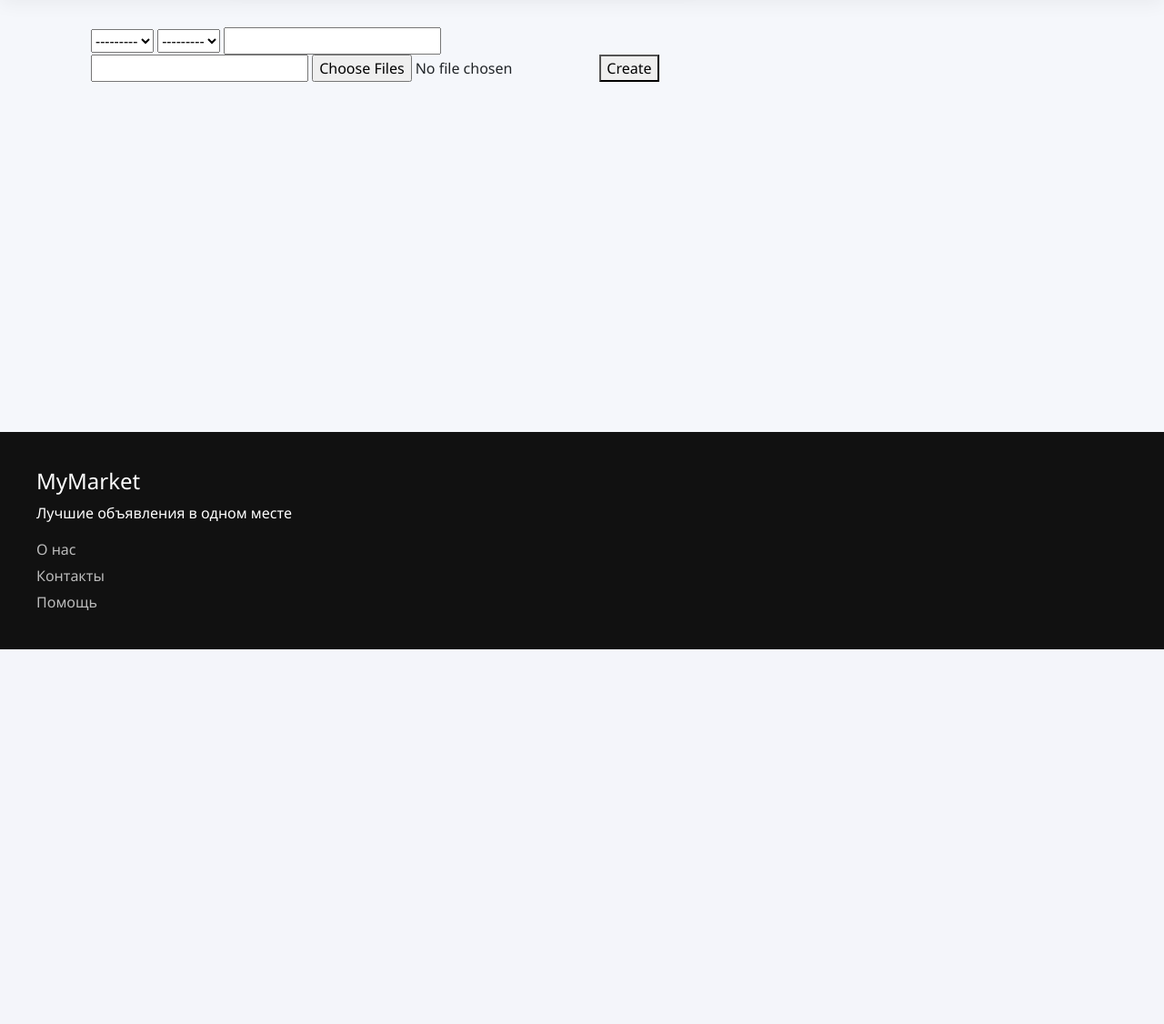
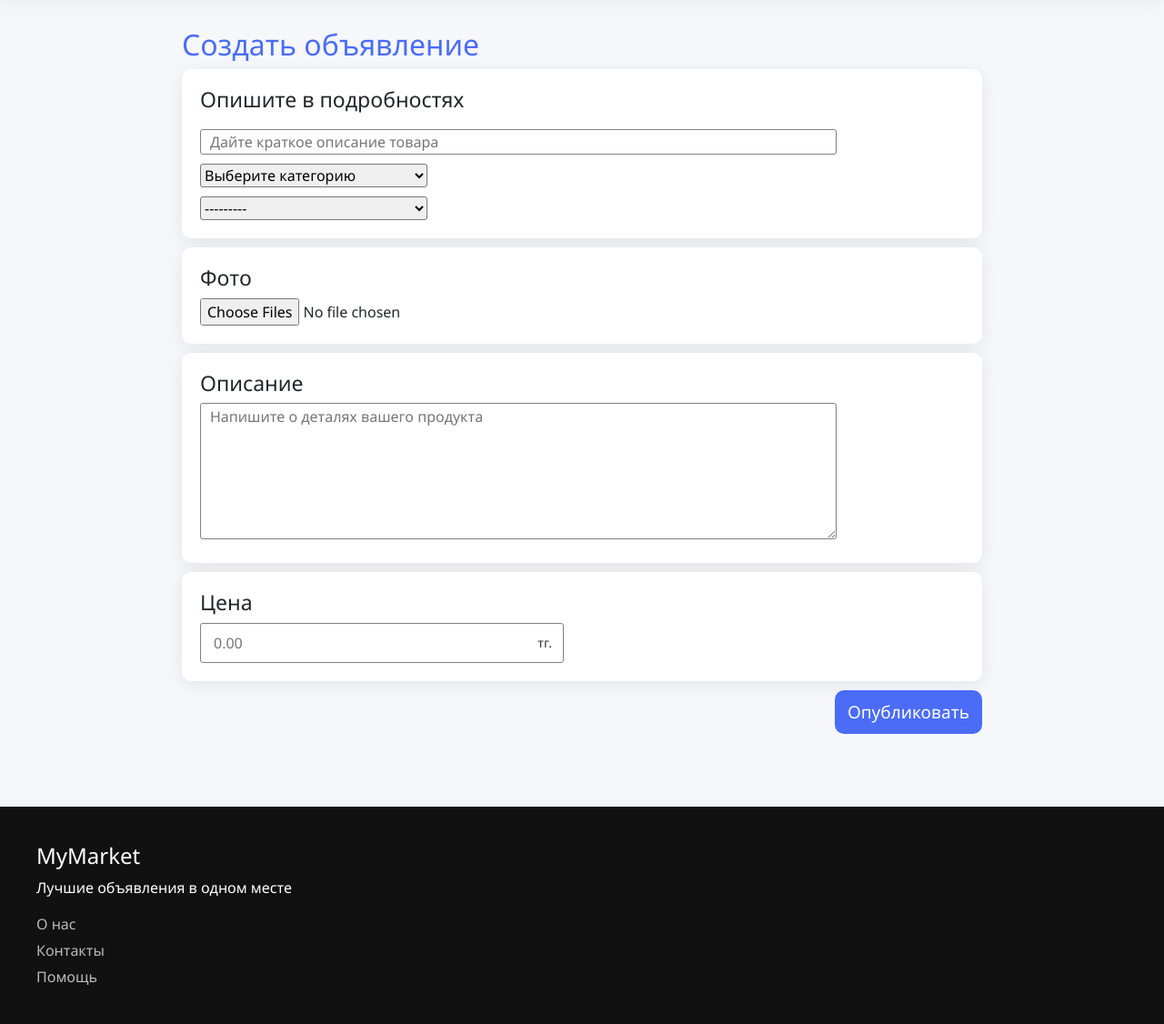
Before and after one commit to spectree95/bulletin-board-, a Django app: page /ProductCreate in a window 1280 px wide. Shown: the part 86-1212 px from the top of the page at 91% size. Before the commit the page ends 800 px from the top, so only its background shows below. Run offline with Django 5.2, Linux system fonts and the light colour scheme; the visitor is signed in with stand-in values (Sample User, id 1); data that the repository does not hold is empty.

Commit message:
full fix create product

```diff
--- a/main/static/main/css/ProductCreate.css
+++ b/main/static/main/css/ProductCreate.css
@@ -1,3 +1,4 @@
+
 select.placeholder {
     color: gray;
 }
@@ -5,3 +6,85 @@ select.placeholder {
 select.filled {
     color: black;
 }
+
+
+
+.product-container {
+    background: #fff;
+    border-radius: 10px;
+    padding: 20px;
+    box-shadow: 0 4px 20px rgba(0,0,0,0.08);
+    margin-bottom: 10px;
+}
+
+
+.product-detail{
+    display: flex;
+    flex-direction: column;
+    gap: 10px;
+    align-items: flex-start;
+
+}
+
+.form-category{
+    width: 250px;
+
+}
+
+.form-category select{
+    width: 100%;
+    border-radius: 3px;
+}
+
+
+.attributes input{
+    border: 1.5px solid gray;
+    border-radius: 3px;
+}
+
+
+.additional-information{
+    display: none;
+    gap: 10px;
+    flex-direction: column;
+}
+
+.create_btn {
+    background: #4a6cf7;
+    border: none;
+    color: white;
+    padding: 10px 14px;
+    border-radius: 10px;
+    cursor: pointer;
+    transition: 0.2s;
+    font-size: 19px;
+}
+
+.create_btn:hover {
+    background: #3a59d9;
+}
+
+
+.input-wrapper {
+  display: flex;
+  align-items: center;
+  border: 1px solid gray; /* Тот самый зеленый цвет с вашего скрина */
+  border-radius: 3px;
+  padding: 8px 12px;
+  width: 100%;
+  max-width: 400px;
+}
+
+.input-wrapper input {
+  border: none;       /* Убираем родную рамку */
+  outline: none;      /* Убираем подсветку при клике */
+  flex-grow: 1;       /* Инпут забирает всё свободное место */
+  font-size: 16px;
+}
+
+.currency {
+  color: #333;
+  margin-left: 8px;
+  font-size: 14px;
+  user-select: none;  /* Чтобы текст «тг.» нельзя было выделить курсором */
+}
--- a/main/static/main/css/base.css
+++ b/main/static/main/css/base.css
@@ -55,6 +55,10 @@ section {
     padding: 10px 15px;
     border-radius: 10px;
     text-decoration: none;
+}
+
+.create-btn:hover {
+    background: #3a59d9;
 }
 
 .custom-dropdown {
--- a/main/static/main/css/products.css
+++ b/main/static/main/css/products.css
@@ -100,3 +100,8 @@
         text-align: center;
     }
 }
+
+
+.user{
+    display: flex;
+}
--- a/main/static/main/js/attributes.js
+++ b/main/static/main/js/attributes.js
@@ -1,28 +1,41 @@
 const subcategorySelect = document.getElementById("id_subcategory");
 const attributesContainer = document.getElementById("attributes");
+let additionalInformation = document.querySelector(".additional-information")
 
 subcategorySelect.addEventListener("change", function () {
     const subcategoryId = this.value;
 
     fetch(`ajax/load-attributes/?subcategory=${subcategoryId}`)
+
         .then(response => response.json())
         .then(data => {
             attributesContainer.innerHTML = "";
+
 
             data.forEach(attr => {
                 const div = document.createElement("div");
 
                 const label = document.createElement("label");
-                label.textContent = attr.name;
+
 
                 const input = document.createElement("input");
                 input.type = "text";
                 input.name = `attribute_${attr.id}`;
-
+                input.placeholder = attr.name;
+                input.style.border = "1.5px solid gray"
+                input.style.borderRadius = "3px"
+                input.style.marginBottom = "10px"
+                input.style.paddingLeft = "10px"
                 div.appendChild(label);
                 div.appendChild(input);
 
                 attributesContainer.appendChild(div);
             });
+
         });
+    if (subcategoryId){
+        additionalInformation.style.display = "flex";
+    }else{
+        additionalInformation.style.display = "none";
+    }
 });
--- a/main/templates/main/ProductCreate.html
+++ b/main/templates/main/ProductCreate.html
@@ -1,27 +1,71 @@
 {% extends "main/base.html" %}
 {% load static %}
 {% block section %}
+    <section class="section">
 
-    <form method="post" enctype="multipart/form-data">
-        {% csrf_token %}
+        <h2 style="color: #4a6cf7;">Создать объявление</h2>
+        <form class="product-form" action="{% url 'main:ProductCreate' %}" method="post" enctype="multipart/form-data">
+            {% csrf_token %}
+            <div class="product-container product-detail">
+                <h4 style="font-size: 23px;">Опишите в подробностях</h4>
+                <input
+                    type="text"
+                    name="name"
+                    id="id_name"
+                    class="input-field"
+                    placeholder="Дайте краткое описание товара"
+                    style="width: 700px; padding-left: 10px;border: 1.5px solid gray;border-radius: 3px;"
+                >
+                <div class="form-category">
+                    <select name="category" id="id_category">
+                        <option value="" selected hidden>Выберите категорию</option>
+                        {% for categ in category %}
+                            <option value="{{categ.id}}">{{categ.name}}</option>
+                        {% endfor %}
+                    </select>
+                </div>
+                <div class="form-category">{{ form.subcategory }}</div>
+            </div>
 
-        {{ form.category }}
+            <div class="product-container">
+                <h4 style="font-size: 23px;">Фото</h4>
+                <input type="file" name="images" multiple style="border-radius: 3px;">
+            </div>
 
-        {{ form.subcategory }}
+            <div class="product-container">
+                <h4 style="font-size: 23px;">Описание </h4>
+                <textarea
+                    type="text"
+                    name="description"
+                    id="id_description"
+                    style="width: 700px;height: 150px; padding-left: 10px;border: 1.5px solid gray;border-radius: 3px;"
+                    placeholder="Напишите о деталях вашего продукта"
+                ></textarea>
+            </div>
 
-        {{ form.name }}
+            <div class="product-container">
+                <h4 style="font-size: 23px;">Цена</h4>
+                <div class="input-wrapper">
+                    <input type="number" name="price" id="id_price" placeholder="0.00" >
+                    <span class="currency">тг.</span>
+                </div>
+            </div>
 
-        <div id="attributes"></div>
-
-        {{ form.price }}
-
-        <input type="file" name="images" multiple>
+            <div class="product-container additional-information">
+                <h4 style="font-size: 23px;">Дополнительная информация</h4>
+                <div class="attributes" id="attributes"></div>
+            </div>
 
 
-    <button type="submit">Create</button>
-    </form>
 
-    <link rel="stylesheet" href="{% static 'main/css/ProductCreate.css' %}">
-    <script src="{% static 'main/js/SubCategory.js' %}"></script>
-    <script src="{% static 'main/js/attributes.js' %}"></script>
+
+            <div style="display: flex; justify-content: flex-end;">
+                <button class="create_btn" type="submit">Опубликовать</button>
+            </div>
+        </form>
+
+        <link rel="stylesheet" href="{% static 'main/css/ProductCreate.css' %}">
+        <script src="{% static 'main/js/SubCategory.js' %}"></script>
+        <script src="{% static 'main/js/attributes.js' %}"></script>
+    </section>
 {% endblock section %}
--- a/main/views.py
+++ b/main/views.py
@@ -39,12 +39,23 @@ class ProductCreate(LoginRequiredMixin,CreateView):
     model = Product
     context_object_name = 'form'
     template_name = 'main/ProductCreate.html'
-    fields = ['category','name','price','subcategory']
+    fields = ['category','name','price','subcategory','description']
+
+    def get_context_data(self, **kwargs):
+        context = super().get_context_data(**kwargs)
+        context["category"] = Category.objects.all()
+        return context
 
     def get_form(self, form_class = None):
         form = super().get_form(form_class)
-        form.fields["subcategory"].queryset = SubCategory.objects.none()
+        category = self.request.POST.get("category")
+        if category:
+            form.fields["subcategory"].queryset = SubCategory.objects.filter(category=category)
+        else:
+            form.fields["subcategory"].queryset = SubCategory.objects.none()
+
         return form
+
 
     def form_valid(self, form):
         form.instance.author = self.request.user
@@ -68,6 +79,10 @@ class ProductCreate(LoginRequiredMixin,CreateView):
 
 
         return response
+
+    def form_invalid(self, form):
+        print(form.errors)
+        return super().form_invalid(form)
 
 
 
```
Also changed, not shown: main/static/main/css/product.css (+19 -3 lines), main/templates/main/Product.html (+13 -5 lines), main/static/main/image/user.png (added), media/products/s23.webp (added), media/products/s23_2.webp (added), media/products/s23_3.webp (added).
